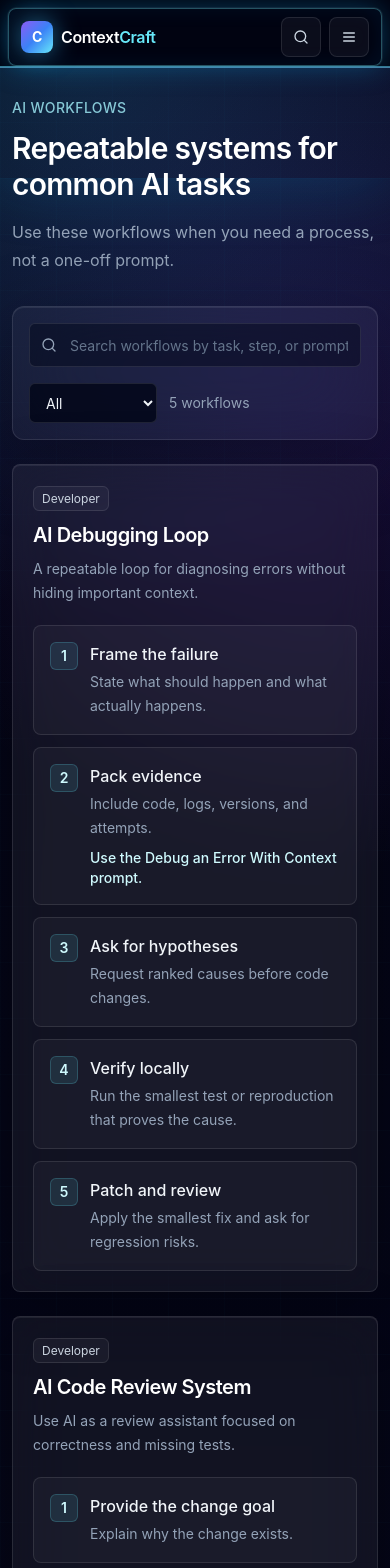
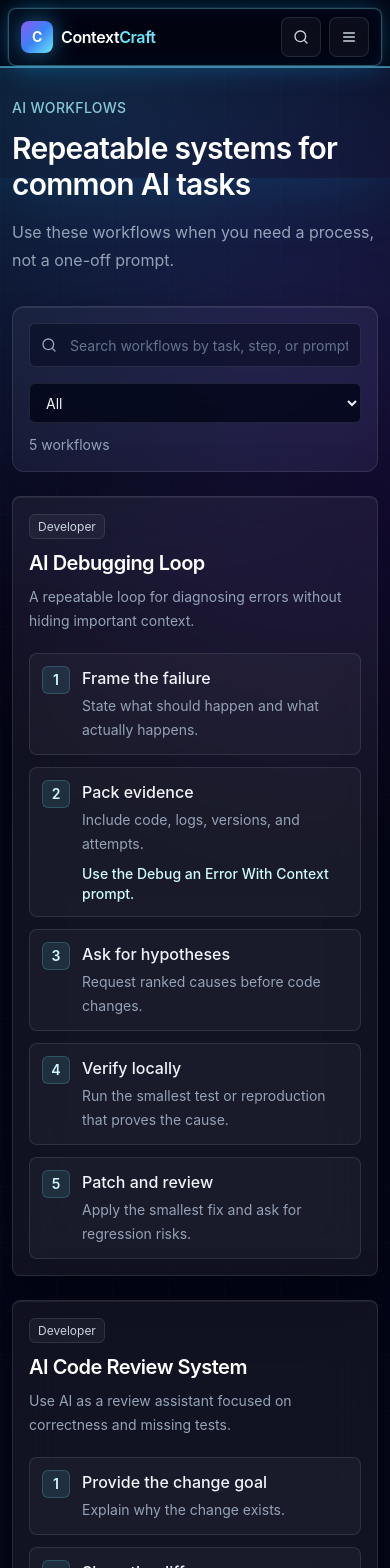
Before and after one commit to CodeByKhaleel/ContextCraft, a Next.js app: page /workflows in a window 390 px wide. Shown: the top 1568 px of the page. Built offline with nearby package versions, Linux system fonts and the light colour scheme.

Commit message:
Add workflow explorer

```diff
--- a/components/workflow-explorer.tsx
+++ b/components/workflow-explorer.tsx
@@ -48,11 +48,11 @@ export function WorkflowExplorer({
             className="h-11 w-full rounded-md border border-white/10 bg-slate-950/45 pl-10 pr-3 text-sm text-slate-100 outline-none transition placeholder:text-slate-500 focus:border-cyan-300/45 focus:ring-2 focus:ring-cyan-300/25"
           />
         </label>
-        <div className="mt-4 flex flex-wrap gap-3">
+        <div className="mt-4 grid gap-3 sm:flex sm:flex-wrap">
           <select
             value={audience}
             onChange={(event) => setAudience(event.target.value as typeof audience)}
-            className="h-10 rounded-md border border-white/10 bg-slate-950/80 px-3 text-sm text-slate-100"
+            className="h-10 w-full rounded-md border border-white/10 bg-slate-950/80 px-3 text-sm text-slate-100 sm:w-auto"
             aria-label="Workflow audience"
           >
             {audiences.map((item) => (
@@ -69,7 +69,7 @@ export function WorkflowExplorer({
 
       <div className="space-y-6">
         {filtered.map((workflow) => (
-          <article key={workflow.id} id={workflow.id} className="glass-card scroll-mt-24 p-5">
+          <article key={workflow.id} id={workflow.id} className="glass-card scroll-mt-24 p-4 sm:p-5">
             <div className="mb-5 flex flex-wrap items-start justify-between gap-3">
               <div>
                 <span className="glass-chip">{titleCase(workflow.audience)}</span>
@@ -82,12 +82,12 @@ export function WorkflowExplorer({
                 const linkedPrompt = findPromptForStep(step.prompt, prompts);
 
                 return (
-                  <li key={step.title} className="rounded-lg border border-white/10 bg-white/[0.035] p-4">
+                  <li key={step.title} className="rounded-lg border border-white/10 bg-white/[0.035] p-3 sm:p-4">
                     <div className="flex gap-3">
                       <span className="grid h-7 w-7 shrink-0 place-items-center rounded-md border border-cyan-300/20 bg-cyan-300/10 text-sm font-semibold text-cyan-100">
                         {index + 1}
                       </span>
-                      <div>
+                      <div className="min-w-0">
                         <h3 className="font-medium text-slate-100">{step.title}</h3>
                         <p className="mt-1 text-sm leading-6 text-slate-400">{step.goal}</p>
                         {step.prompt ? (
```
